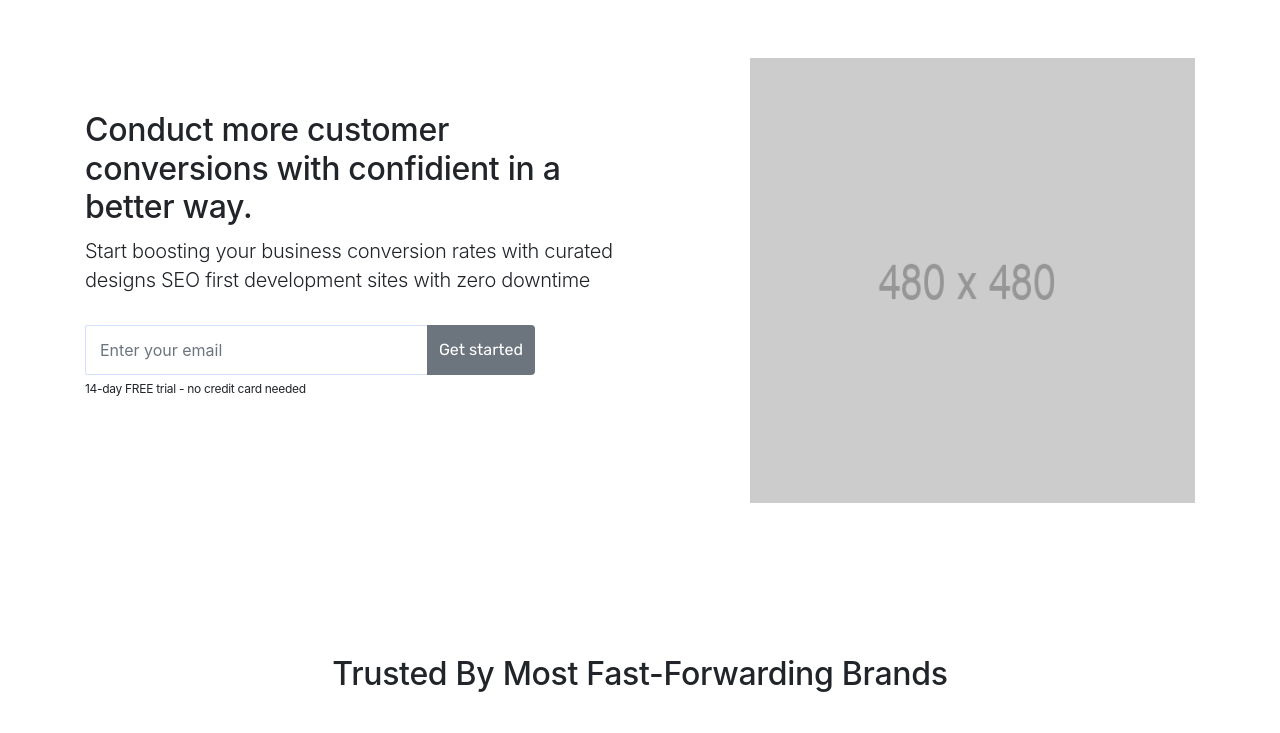
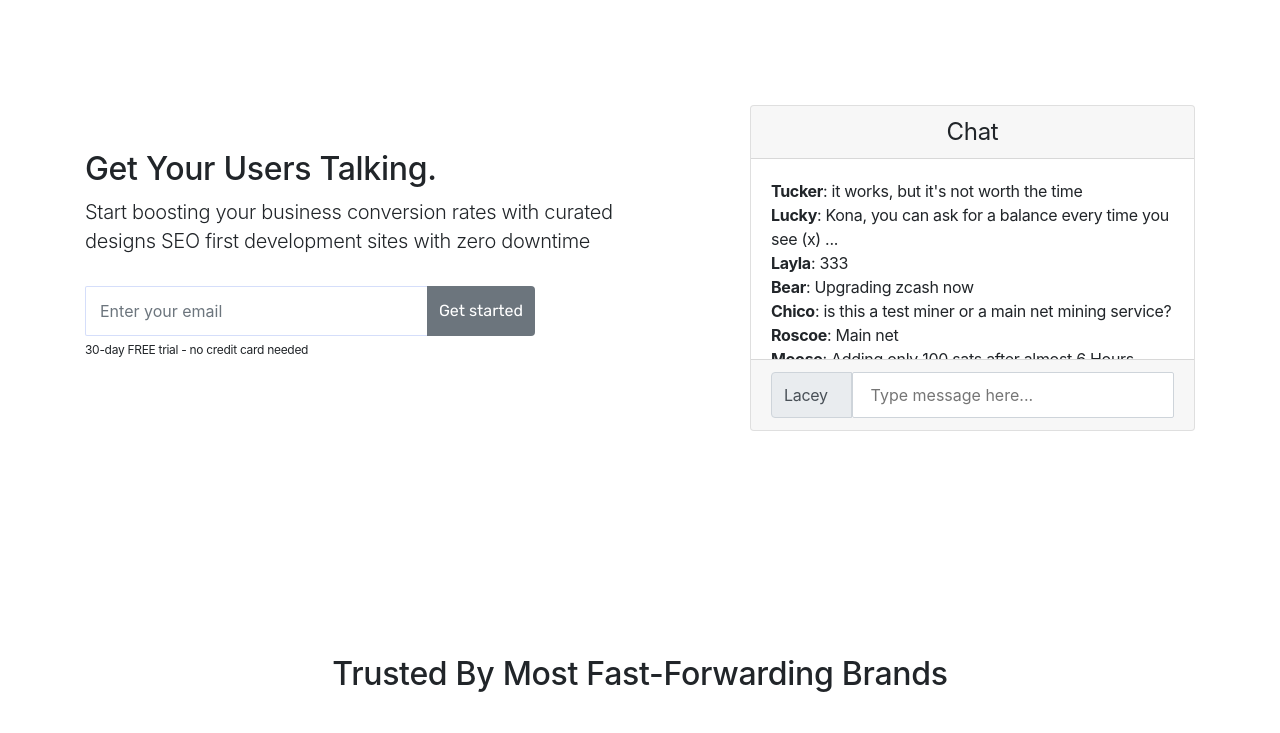
Before and after one commit to super3/embed.chat, a website with bundled scripts: page html/index.html in a window 1280 px wide. Shown: the part 67-800 px from the top of the page. Built offline with nearby package versions, Linux system fonts and the light colour scheme.

Commit message:
Small Fixes

```diff
--- a/html/index.html
+++ b/html/index.html
@@ -2,7 +2,7 @@
 <html lang="en">
 <head>
   <meta charset="UTF-8">
-  <title>Mevius - Landing page</title>
+  <title>Embed.Chat</title>
   <meta name="viewport" content="width=device-width, initial-scale=1.0">
   <!--
   =========================
@@ -37,6 +37,20 @@
   FAVICONS
   ========================= -->
   <link rel="shortcut icon" href="/favicon.ico"><!-- 16x16 size favicon -->
+
+  <style>
+    .form-control2 {
+      padding: 10px 18px;
+      border-radius: 2px !important;
+      width:80%;
+    }
+    .input-group .name2 {
+      width: 20%;
+    }
+    .input-group .form-control2{
+      width: 80%;
+    }
+  </style>
 
 </head>
 <body class="x-hidden">
@@ -105,7 +119,7 @@ HERO SECTION
         <div class="hero-content">
           <div class="hero-title__group">
             <div class="hero-title">
-              <h2>Conduct more customer conversions with confidient in a better way.</h2>
+              <h2>Get Your Users Talking.</h2>
             </div>
             <div class="Hero--Subtitle">
               <p class="lead">Start boosting your business conversion rates with curated designs SEO first development
@@ -120,14 +134,48 @@ HERO SECTION
                 <input type="email" class="form-control" id="intro-email" placeholder="Enter your email">
                 <button type="submit" class="btn btn-secondary">Get started</button>
               </div>
-              <span class="assistive-text">14-day FREE trial - no credit card needed</span>
+              <span class="assistive-text">30-day FREE trial - no credit card needed</span>
             </form>
           </div>
         </div>
       </div>
       <div class="col-12 col-sm-5 ml-auto">
         <div class="hero-figure">
-          <img src="images/place-holder-2.png" class="img-fluid w-100" alt="">
+          <div class="card mb-4 box-shadow">
+            <div class="card-header">
+                <h4 class="my-0 font-weight-normal">Chat</h4></div>
+            <div class="card-body" style="overflow-y: scroll; height: 200px;">
+                <div style="text-align: left;"><strong class="">Tucker</strong>: it works, but it's not worth the time
+                </div>
+                <div style="text-align: left;"><strong class="">Lucky</strong>: Kona, you can ask for a balance every time you see (x) ...
+                </div>
+                <div style="text-align: left;"><strong class="">Layla</strong>: 333
+                </div>
+                <div style="text-align: left;"><strong class="admin">Bear</strong>: Upgrading zcash now
+                </div>
+                <div style="text-align: left;"><strong class="">Chico</strong>: is this a test miner or a main net mining service?
+                </div>
+                <div style="text-align: left;"><strong class="admin">Roscoe</strong>: Main net
+                </div>
+                <div style="text-align: left;"><strong class="">Moose</strong>: Adding only 100 sats after almost 6 Hours
+                </div>
+                <div style="text-align: left;"><strong class="">Cocoa</strong>: I used to get 100 in less then an hour. How come it's so slow now?
+                </div>
+                <div style="text-align: left;"><strong class="">Lulu</strong>: *than
+                </div>
+                <div style="text-align: left;"><strong class="">Callie</strong>: @Cocoa: My hashes are 18/s average. Is it due to that?
+                </div>
+                <div style="text-align: left;"><strong class="">Cody</strong>: test
+                </div>
+            </div>
+            <div class="card-footer">
+                <div class="input-group">
+                    <div class="input-group-prepend name2" style="margin-right: 0px; border-right: 0px;"><span class="input-group-text" style="width:100%;">Lacey</span></div>
+                    <input type="text" placeholder="Type message here..." class="form-control2 inputMessage"
+                     style="border: 1px solid #CED4DA;">
+                </div>
+            </div>
+          </div>
         </div>
       </div>
     </div>
```
